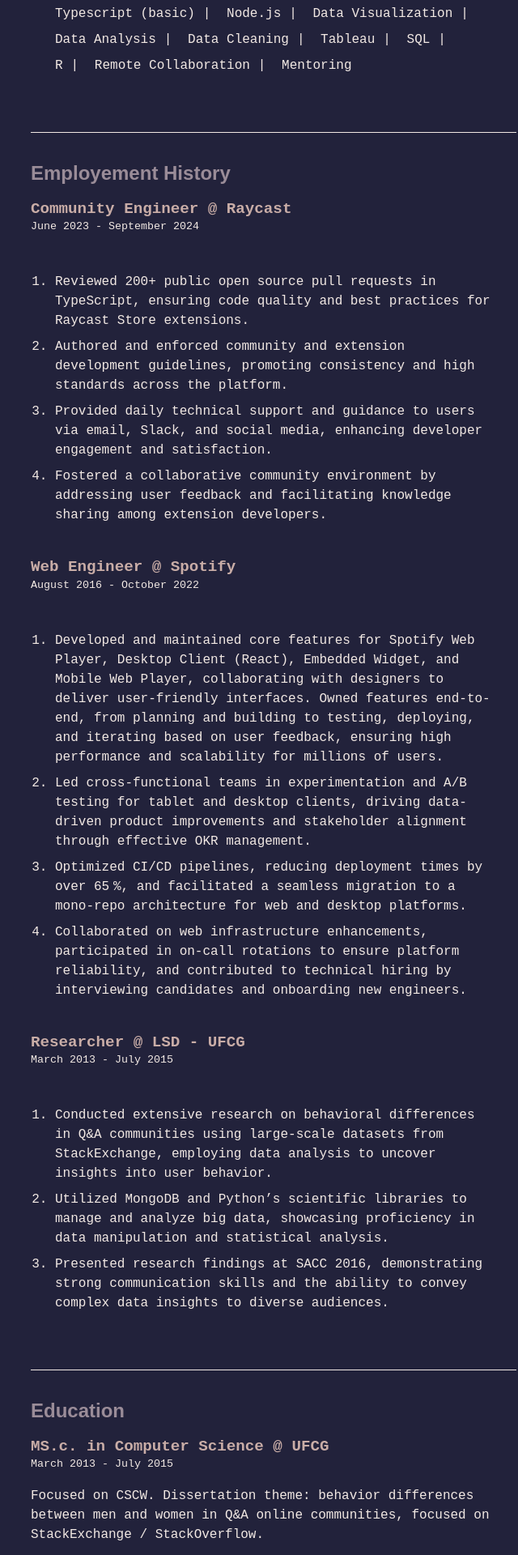
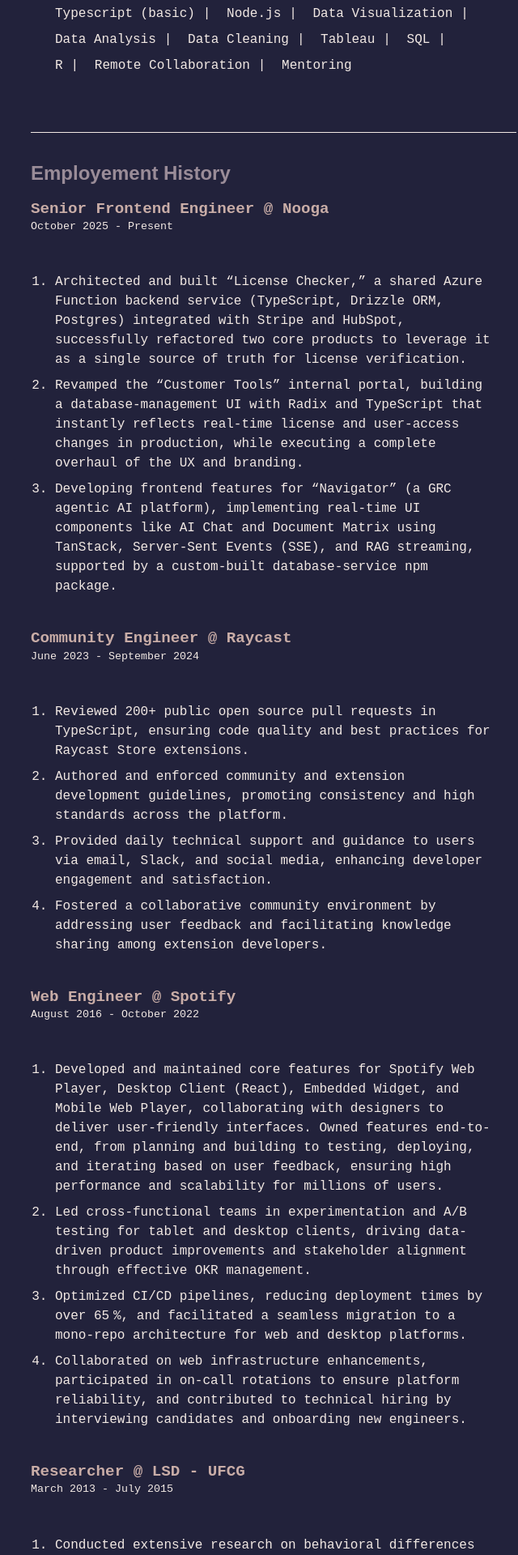
Before and after one commit to mil3na/mil3na.github.io, a Jekyll site: the page built from cv.md, in a window 1280 px wide. Shown: the part 924-2844 px from the top of the page at 81% size, without its empty margins (302-942 px from the left). Built offline with Jekyll 4.4.1, drawn with Linux system fonts in a browser that asks for light colours; some web fonts are replaced.

Commit message:
Update cv 2026

```diff
--- a/_layouts/default.html
+++ b/_layouts/default.html
@@ -7,6 +7,7 @@
   <title>{{ site.title }} - {{ page.title }}</title>
   <link rel="stylesheet" href="https://use.typekit.net/tah1hqp.css">
   <link href="{{ 'assets/css/main.css' | relative_url }}" rel="stylesheet">
+  <link rel="shortcut icon" type="image/png" href="{{ '/assets/img/favicon.ico' | relative_url }}">
 
   <!-- Google tag (gtag.js) -->
   <script async src="https://www.googletagmanager.com/gtag/js?id=G-SM1F3V4V0G"></script>
--- a/assets/css/main.scss
+++ b/assets/css/main.scss
@@ -236,7 +236,7 @@ nav li:last-child {
 .pic-div {
     width: 100%;
     display: flex;
-    filter: sepia(0.4);
+    filter: grayscale(0.4);
 }
 
 .pic-child-div {
--- a/cv.md
+++ b/cv.md
@@ -42,6 +42,14 @@ data-focused role, utilizing my skills to bridge the gap between technology and
 ---
 
 ## Employement History
+
+### Senior Frontend Engineer @ Nooga
+
+<sub> October 2025 - Present</sub>
+
+- Architected and built "License Checker," a shared Azure Function backend service (TypeScript, Drizzle ORM, Postgres) integrated with Stripe and HubSpot, successfully refactored two core products to leverage it as a single source of truth for license verification.
+- Revamped the "Customer Tools" internal portal, building a database-management UI with Radix and TypeScript that instantly reflects real-time license and user-access changes in production, while executing a complete overhaul of the UX and branding.
+- Developing frontend features for "Navigator" (a GRC agentic AI platform), implementing real-time UI components like AI Chat and Document Matrix using TanStack, Server-Sent Events (SSE), and RAG streaming, supported by a custom-built database-service npm package.
 
 ### Community Engineer @ Raycast
 
```
Also changed, not shown: assets/img/favicon.ico (added), assets/img/ft2.jpeg, 1 other file.
